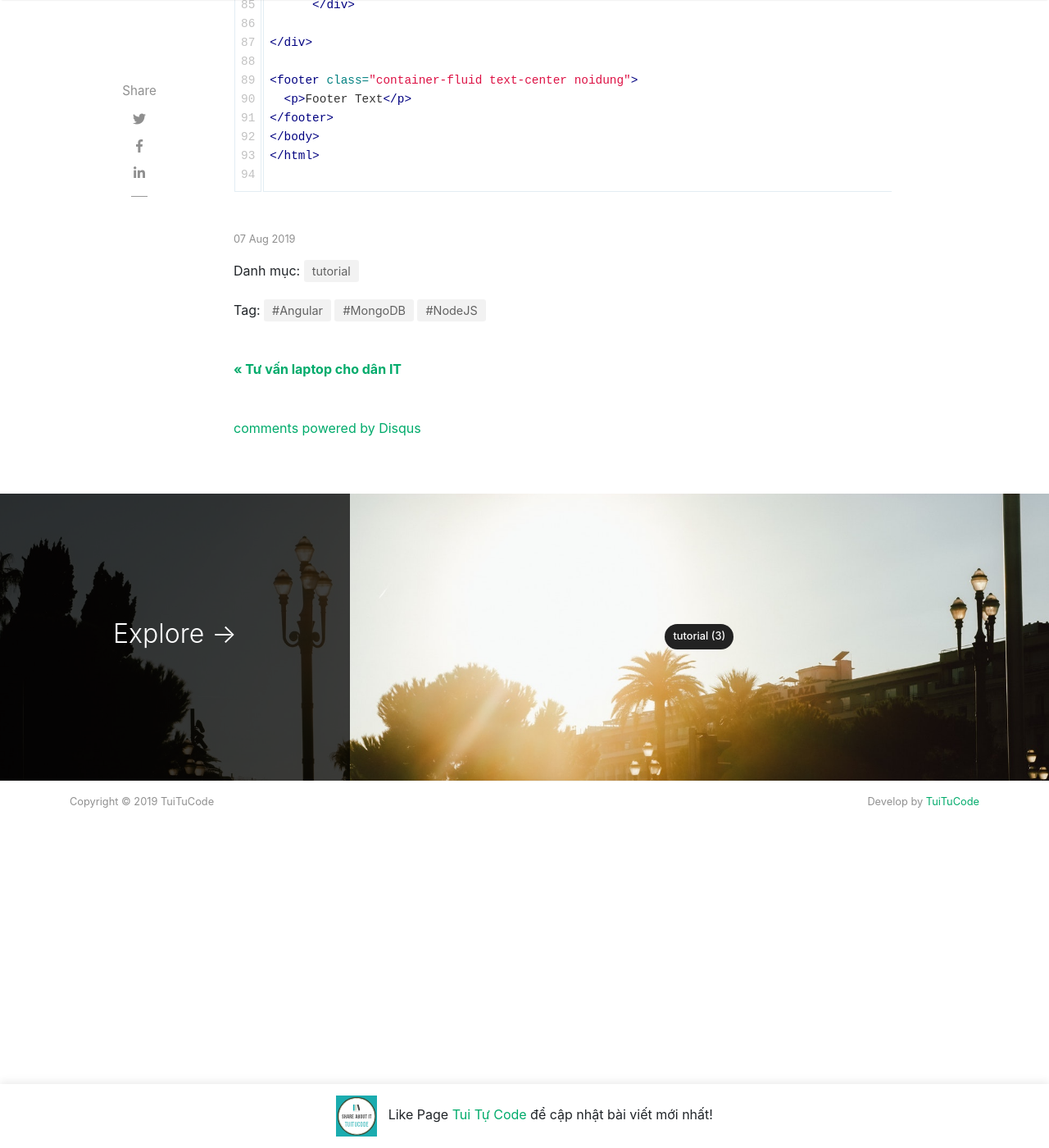
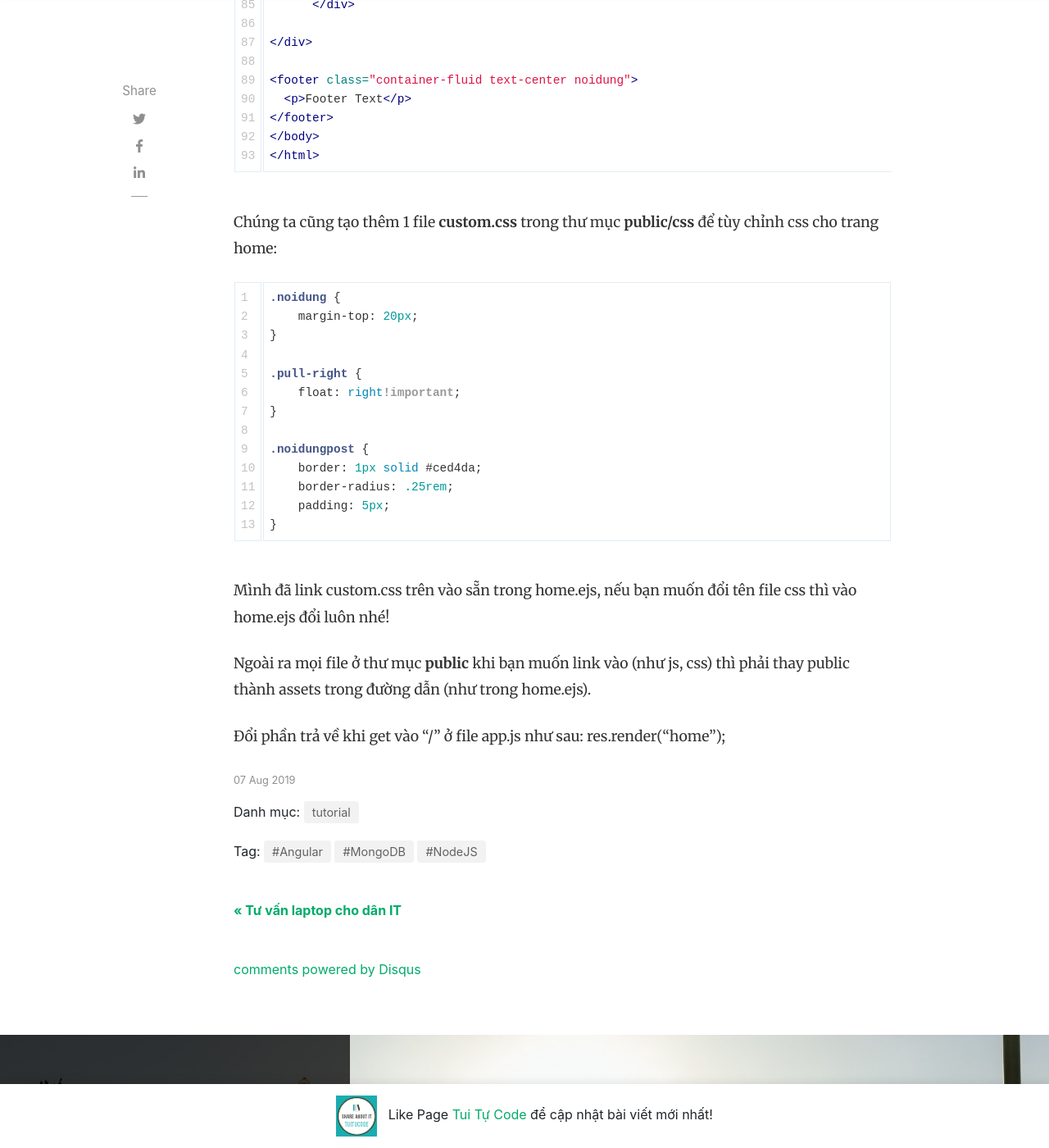
Before and after one commit to tuitucode/tuitucode.github.io, a Jekyll site: the page built from _posts/2019-08-07-web-confession-voi-nodejs-va-angularjs.md, in a window 1280 px wide and 1400 px high, scrolled down 4773 px. Shown: the whole window at 82% size. Built offline with Jekyll 4.4.1, drawn with Linux system fonts in a browser that asks for light colours; nearby versions of some CDN libraries; comment, search, counter and statistics services are not loaded; some of the changed text lies outside the part shown.

Commit message:
Update 2019-08-07-web-confession-voi-nodejs-va-angularjs.md

````diff
--- a/_posts/2019-08-07-web-confession-voi-nodejs-va-angularjs.md
+++ b/_posts/2019-08-07-web-confession-voi-nodejs-va-angularjs.md
@@ -150,5 +150,26 @@ Tiếp theo chúng ta sẽ tạo 1 view để trả về trang web cho user, ch
 </footer>
 </body>
 </html>
+```
+Chúng ta cũng tạo thêm 1 file **custom.css** trong thư mục **public/css** để tùy chỉnh css cho trang home:
+```css
+.noidung {
+    margin-top: 20px;
+}
 
+.pull-right {
+    float: right!important;
+}
+
+.noidungpost {
+    border: 1px solid #ced4da;
+    border-radius: .25rem;
+    padding: 5px;
+}
 ```
+Mình đã link custom.css trên vào sẵn trong home.ejs, nếu bạn muốn đổi tên file css thì vào home.ejs đổi luôn nhé!
+
+Ngoài ra mọi file ở thư mục **public** khi bạn muốn link vào (như js, css) thì phải thay public thành assets trong đường dẫn (như trong home.ejs).
+
+Đổi phần trả về khi get vào "/" ở file app.js như sau:
+		res.render("home");
````
